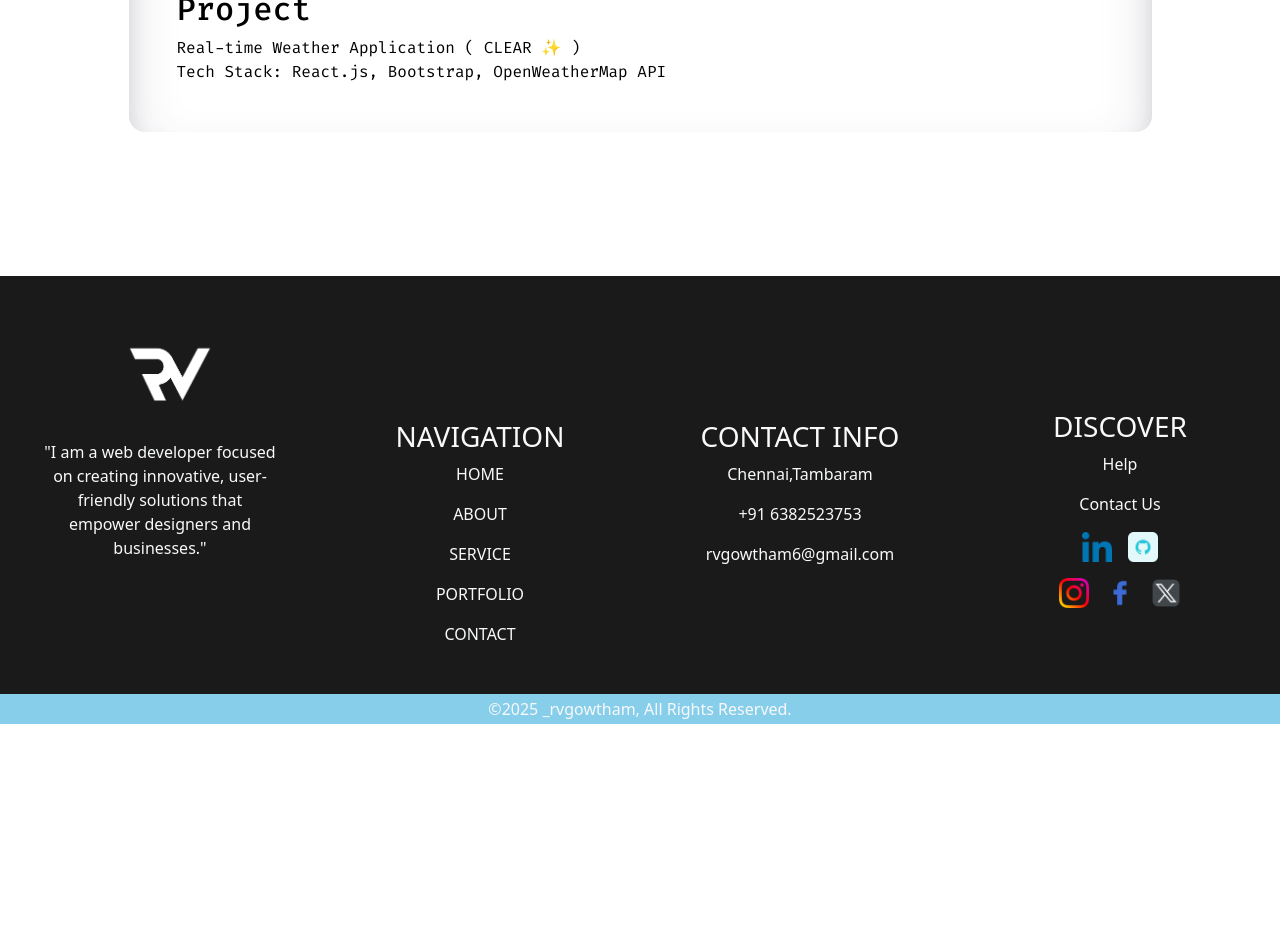
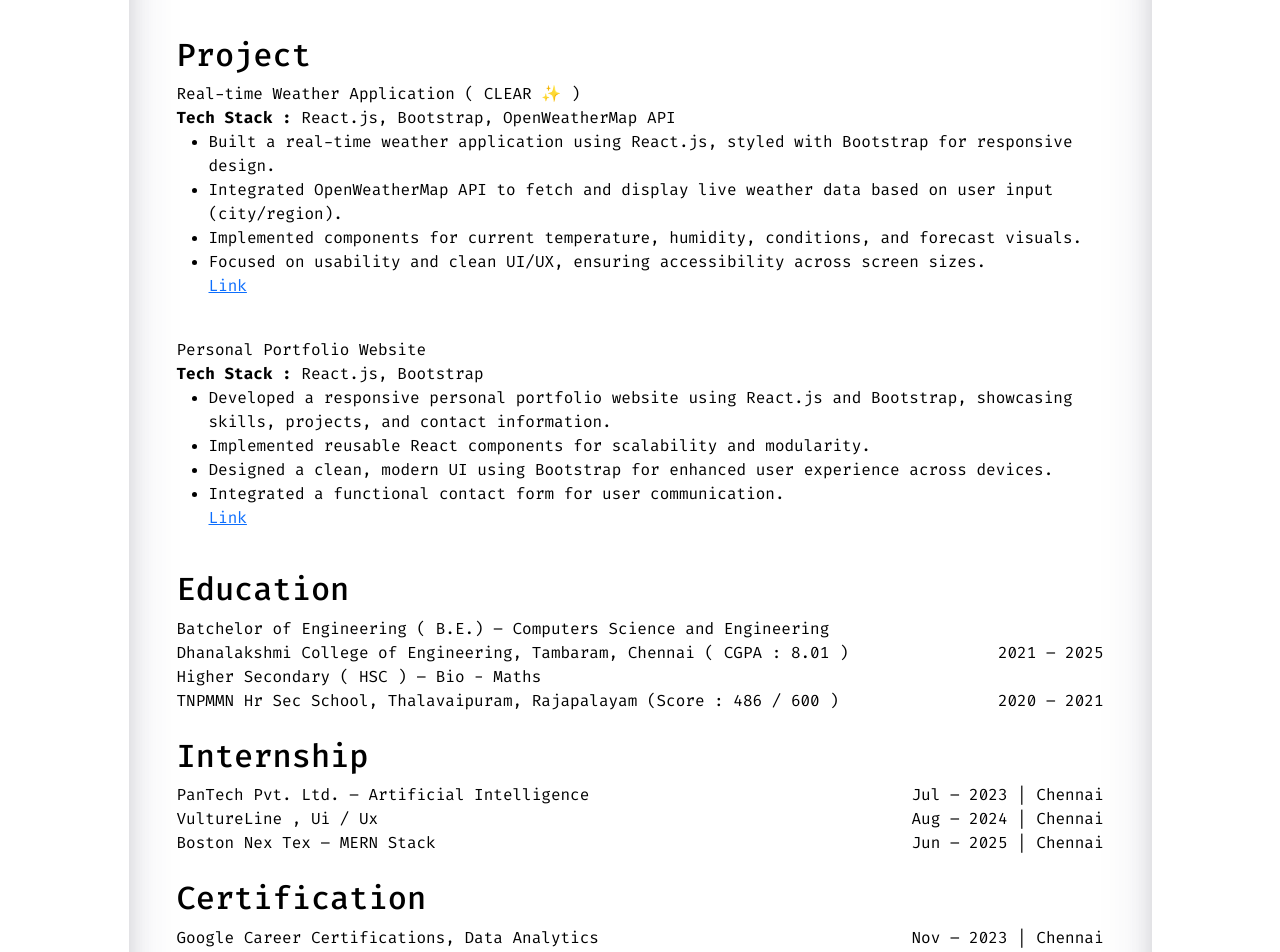
Before and after one commit to rv-gowtham/rvgowtham, a React (Vite) app: page /portfolio in a window 1280 px wide. Shown: the part 1900-2852 px from the top of the page. Before the commit the page ends 2624 px from the top, so only its background shows below. Built offline with nearby package versions, Linux system fonts and the light colour scheme.

Commit message:
portfolio updated

```diff
--- a/src/components/pages/Portfolio/Resume.jsx
+++ b/src/components/pages/Portfolio/Resume.jsx
@@ -73,14 +73,15 @@ const Resume = ({ pickColor }) => {
                 </div>
               </div>
             </div>
-            <hr style={{ border: `2px solid ${picks}` }} />
+            <hr style={{ border: `1px solid ${picks}` }} />
 
             <div>
               <h2>Profile Summary </h2>
             </div>
 
             <div>
-              <p>
+              <p className="">
+                <span className="ms-5"></span>
                 Aspiring Full-Stack Developer with a solid foundation in
                 computer science and a strong work ethic. Skilled in solving
                 real world problems through efficient coding, teamwork, and
@@ -90,6 +91,7 @@ const Resume = ({ pickColor }) => {
                 expertise and contribute to impactful software solutions.
               </p>
             </div>
+            <br />
 
             <div>
               <h2>Skills</h2>
@@ -104,12 +106,129 @@ const Resume = ({ pickColor }) => {
                 ))}
               </ul>
             </div>
+            <br />
 
             <div>
-              <h2>Project</h2>
+              <div>
+                <h2>Project</h2>
+              </div>
+              <div>Real-time Weather Application ( CLEAR ✨ )</div>
+              <div>
+                <strong>Tech Stack : </strong> React.js, Bootstrap,
+                OpenWeatherMap API
+              </div>
+              <div>
+                <ul>
+                  <li>
+                    Built a real-time weather application using React.js, styled
+                    with Bootstrap for responsive design.
+                  </li>
+                  <li>
+                    Integrated OpenWeatherMap API to fetch and display live
+                    weather data based on user input (city/region).
+                  </li>
+                  <li>
+                    Implemented components for current temperature, humidity,
+                    conditions, and forecast visuals.
+                  </li>
+                  <li>
+                    Focused on usability and clean UI/UX, ensuring accessibility
+                    across screen sizes.
+                  </li>
+                  <div>
+                    <a href="https://clear-rv.vercel.app">Link</a>
+                  </div>
+                </ul>
+              </div>
+              <br />
+              <div>Personal Portfolio Website</div>
+              <div>
+                <strong>Tech Stack : </strong> React.js, Bootstrap
+              </div>
+              <div>
+                <ul>
+                  <li>
+                    Developed a responsive personal portfolio website using
+                    React.js and Bootstrap, showcasing skills, projects, and
+                    contact information.
+                  </li>
+                  <li>
+                    Implemented reusable React components for scalability and
+                    modularity.
+                  </li>
+                  <li>
+                    Designed a clean, modern UI using Bootstrap for enhanced
+                    user experience across devices.
+                  </li>
+                  <li>
+                    Integrated a functional contact form for user communication.
+                  </li>
+                  <div>
+                    <a href="https://rvgowtham.vercel.app">Link</a>
+                  </div>
+                </ul>
+              </div>
             </div>
-            <div>Real-time Weather Application ( CLEAR ✨ )</div>
-            <div>Tech Stack: React.js, Bootstrap, OpenWeatherMap API </div>
+            <br />
+
+            {/* education */}
+            <div>
+              <div>
+                <h2>Education</h2>
+              </div>
+              <div>
+                Batchelor of Engineering ( B.E.) – Computers Science and
+                Engineering
+              </div>
+              <div className="d-flex justify-content-between">
+                <div>
+                  Dhanalakshmi College of Engineering, Tambaram, Chennai ( CGPA
+                  : 8.01 )
+                </div>
+                <div>2021 – 2025</div>
+              </div>
+
+              <div>Higher Secondary ( HSC ) – Bio - Maths</div>
+              <div className="d-flex justify-content-between">
+                <div>
+                  TNPMMN Hr Sec School, Thalavaipuram, Rajapalayam (Score : 486
+                  / 600 )
+                </div>
+                <div>2020 – 2021</div>
+              </div>
+            </div>
+            <br />
+
+            {/* internship */}
+            <div>
+              <div>
+                <h2>Internship</h2>
+              </div>
+              <div className="d-flex justify-content-between">
+                <div>PanTech Pvt. Ltd. – Artificial Intelligence </div>
+                <div>Jul – 2023 | Chennai </div>
+              </div>
+              <div className="d-flex justify-content-between">
+                <div>VultureLine , Ui / Ux </div>
+                <div>Aug – 2024 | Chennai </div>
+              </div>
+              <div className="d-flex justify-content-between">
+                <div>Boston Nex Tex – MERN Stack</div>
+                <div>Jun – 2025 | Chennai </div>
+              </div>
+            </div>
+            <br />
+
+            {/* Certifications */}
+            <div className="pb-5">
+              <div>
+                <h2>Certification</h2>
+              </div>
+              <div className="d-flex justify-content-between">
+                <div>Google Career Certifications, Data Analytics </div>
+                <div>Nov – 2023 | Chennai</div>
+              </div>
+            </div>
           </div>
         </div>
       </div>
```
